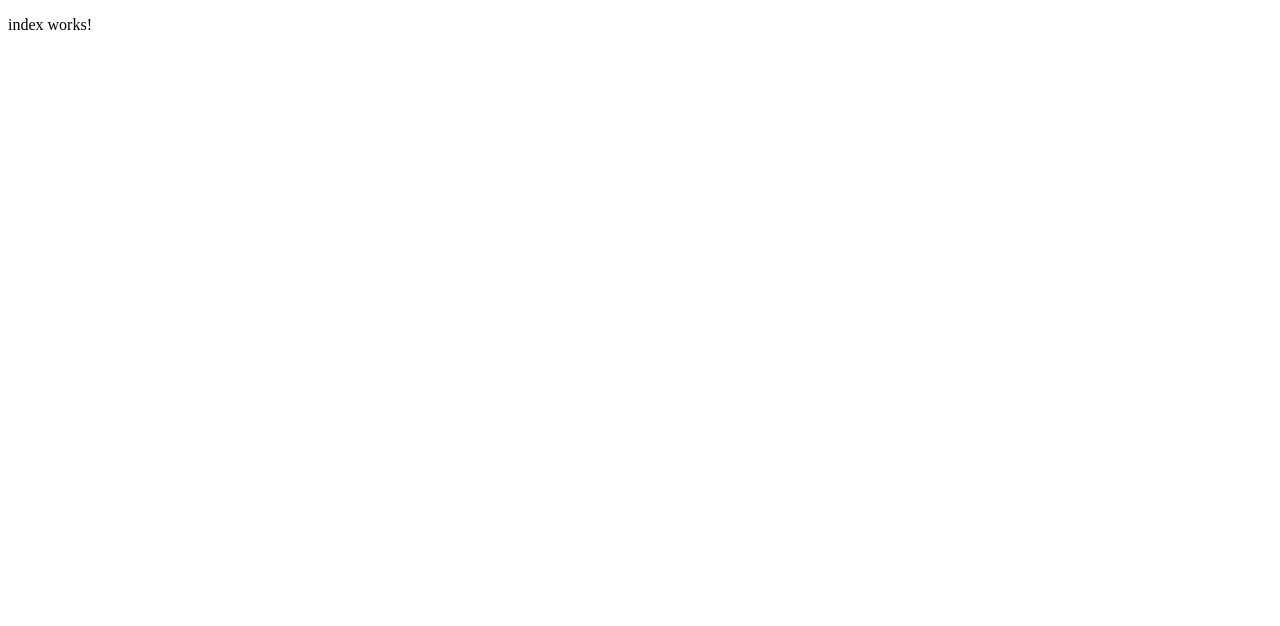
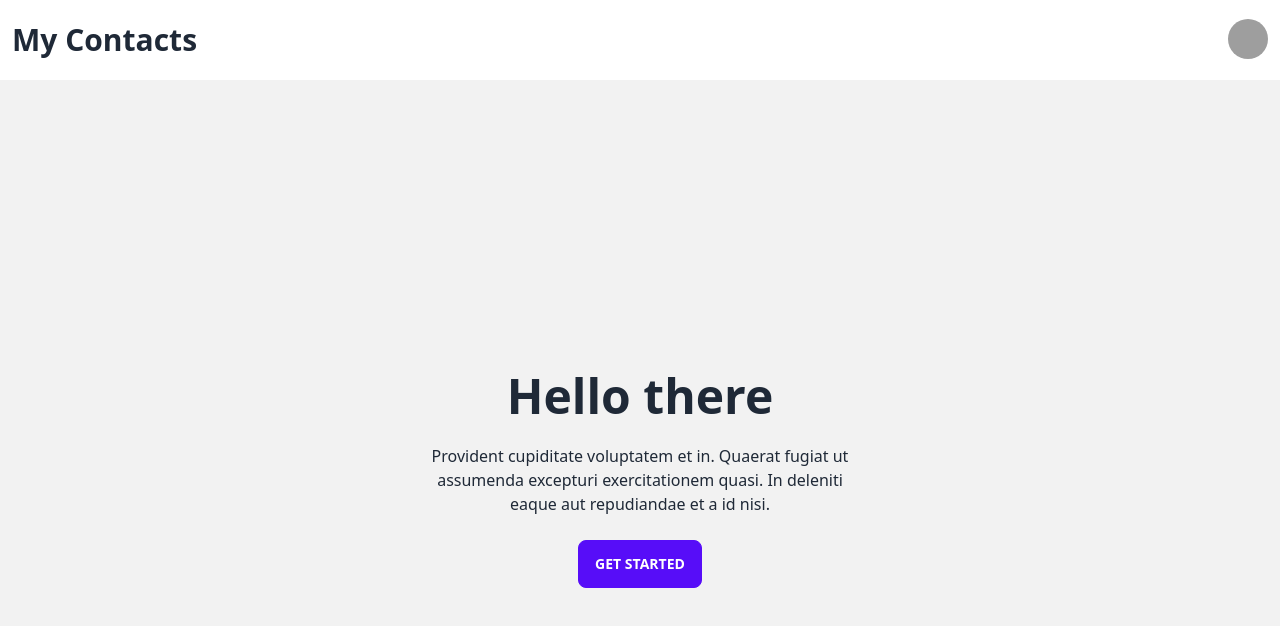
Before and after one commit to Fresh-Teacher/hero-contacts, an Angular app: page / in a window 1280 px wide. Shown: the top 626 px of the page. Built offline with nearby package versions, Linux system fonts and the light colour scheme; grey boxes are pictures that could not be loaded.

Commit message:
added dasiyui and basic header

```diff
--- a/package.json
+++ b/package.json
@@ -20,6 +20,7 @@
         "@angular/platform-browser": "~13.3.0",
         "@angular/platform-browser-dynamic": "~13.3.0",
         "@angular/router": "~13.3.0",
+        "daisyui": "^2.46.1",
         "rxjs": "~7.5.0",
         "tslib": "^2.3.0",
         "zone.js": "~0.11.4"
@@ -30,6 +31,7 @@
         "@angular/compiler-cli": "~13.3.0",
         "@types/jasmine": "~3.10.0",
         "@types/node": "^12.11.1",
+        "autoprefixer": "^10.4.13",
         "eslint-config-prettier": "^8.6.0",
         "eslint-plugin-prettier": "^4.2.1",
         "jasmine-core": "~4.0.0",
@@ -38,6 +40,8 @@
         "karma-coverage": "~2.1.0",
         "karma-jasmine": "~4.0.0",
         "karma-jasmine-html-reporter": "~1.7.0",
+        "postcss": "^8.4.21",
+        "tailwindcss": "^3.2.4",
         "typescript": "~4.6.2"
     }
 }
--- a/src/app/app.component.html
+++ b/src/app/app.component.html
@@ -1 +1,2 @@
+<application-header></application-header>
 <router-outlet></router-outlet>
--- a/src/app/app.component.ts
+++ b/src/app/app.component.ts
@@ -1,6 +1,7 @@
 import { TitleService } from './services/title/title.service';
 import { Component } from '@angular/core';
 import { Router } from '@angular/router';
+import { ThemeService } from './services/theme/theme.service';
 
 @Component({
     selector: 'app-root',
--- a/src/app/modules/auth/screen/index.component.html
+++ b/src/app/modules/auth/screen/index.component.html
@@ -1 +1,13 @@
-<p>index works!</p>
+<div class="hero min-h-screen bg-base-200">
+    <div class="hero-content text-center">
+        <div class="max-w-md">
+            <h1 class="text-5xl font-bold">Hello there</h1>
+            <p class="py-6">
+                Provident cupiditate voluptatem et in. Quaerat fugiat ut
+                assumenda excepturi exercitationem quasi. In deleniti eaque aut
+                repudiandae et a id nisi.
+            </p>
+            <button class="btn btn-primary">Get Started</button>
+        </div>
+    </div>
+</div>
--- a/src/app/modules/auth/screen/index.component.ts
+++ b/src/app/modules/auth/screen/index.component.ts
@@ -1,15 +1,12 @@
 import { Component, OnInit } from '@angular/core';
 
 @Component({
-  selector: 'index',
-  templateUrl: './index.component.html',
-  styleUrls: ['./index.component.scss']
+    selector: 'index',
+    templateUrl: './index.component.html',
+    styleUrls: ['./index.component.scss'],
 })
 export class IndexComponent implements OnInit {
+    constructor() {}
 
-  constructor() { }
-
-  ngOnInit(): void {
-  }
-
+    ngOnInit(): void {}
 }
--- /dev/null
+++ b/src/app/modules/shared/components/header/header.component.html
@@ -0,0 +1,37 @@
+<header class="navbar h-20 bg-base-100">
+    <section class="flex-1">
+        <a
+            class="font-bold pl-1 tooltip normal-case text-3xl tooltip-bottom"
+            data-tip="Home"
+            >My Contacts</a
+        >
+    </section>
+    <article class="flex-none">
+        <div class="dropdown dropdown-end">
+            <label tabindex="0" class="btn btn-ghost btn-circle avatar">
+                <div class="w-10 rounded-full">
+                    <img src="https://placeimg.com/80/80/people" />
+                </div>
+            </label>
+            <nav
+                tabindex="0"
+                class="menu menu-compact dropdown-content mt-3 p-2 shadow bg-base-100 rounded-box w-52"
+            >
+                <section class="flex justify-between items-center px-4 py-2">
+                    <span class="text-sm">Dark mode </span>
+                    <input
+                        type="checkbox"
+                        class="toggle"
+                        (click)="toggleTheme($event)"
+                    />
+                </section>
+
+                <li>
+                    <a class="justify-between"> Profile </a>
+                </li>
+                <li><a>Settings</a></li>
+                <li><a>Logout</a></li>
+            </nav>
+        </div>
+    </article>
+</header>
--- /dev/null
+++ b/src/app/modules/shared/components/header/header.component.ts
@@ -0,0 +1,19 @@
+import { Component } from '@angular/core';
+import { ThemeService } from 'src/app/services/theme/theme.service';
+import { TStoFix } from 'src/app/types/common-types';
+
+@Component({
+    selector: 'application-header',
+    templateUrl: './header.component.html',
+    styleUrls: ['./header.component.scss'],
+})
+export class HeaderComponent {
+    constructor(private _theme: ThemeService) {}
+    toggleTheme(event: TStoFix) {
+        if (!event.target.checked) {
+            this._theme.setTheme('light');
+        } else {
+            this._theme.setTheme('dark');
+        }
+    }
+}
--- a/src/app/modules/shared/shared.module.ts
+++ b/src/app/modules/shared/shared.module.ts
@@ -1,11 +1,12 @@
 import { CommonModule } from '@angular/common';
 import { NgModule } from '@angular/core';
+import { HeaderComponent } from './components/header/header.component';
 import { SpinnerComponent } from './components/spinner/spinner.component';
 
 @NgModule({
-    declarations: [SpinnerComponent],
+    declarations: [SpinnerComponent, HeaderComponent],
     imports: [CommonModule],
-    exports: [SpinnerComponent],
+    exports: [SpinnerComponent, HeaderComponent],
     providers: [],
 })
 export class SharedModule {}
--- /dev/null
+++ b/src/app/services/theme/theme.service.ts
@@ -0,0 +1,12 @@
+import { Injectable } from '@angular/core';
+
+@Injectable({
+    providedIn: 'root',
+})
+export class ThemeService {
+    constructor() {}
+
+    setTheme(theme: string): void {
+        document.querySelector('html')?.setAttribute('data-theme', theme);
+    }
+}
--- a/src/styles.scss
+++ b/src/styles.scss
@@ -1 +1,4 @@
 /* You can add global styles to this file, and also import other style files */
+@tailwind base;
+@tailwind components;
+@tailwind utilities;
--- /dev/null
+++ b/tailwind.config.js
@@ -0,0 +1,41 @@
+/** @type {import('tailwindcss').Config} */
+module.exports = {
+    content: ['./src/**/*.{html,ts}'],
+    theme: {
+        extend: {},
+    },
+    plugins: [require('daisyui')],
+    daisyui: {
+        themes: [
+            'light',
+            'dark',
+            'cupcake',
+            'bumblebee',
+            'emerald',
+            'corporate',
+            'synthwave',
+            'retro',
+            'cyberpunk',
+            'valentine',
+            'halloween',
+            'garden',
+            'forest',
+            'aqua',
+            'lofi',
+            'pastel',
+            'fantasy',
+            'wireframe',
+            'black',
+            'luxury',
+            'dracula',
+            'cmyk',
+            'autumn',
+            'business',
+            'acid',
+            'lemonade',
+            'night',
+            'coffee',
+            'winter',
+        ],
+    },
+};
```
Also changed, not shown: src/app/modules/shared/components/header/header.component.scss (added), 2 other files (tests, documents, lock files or other folders).
